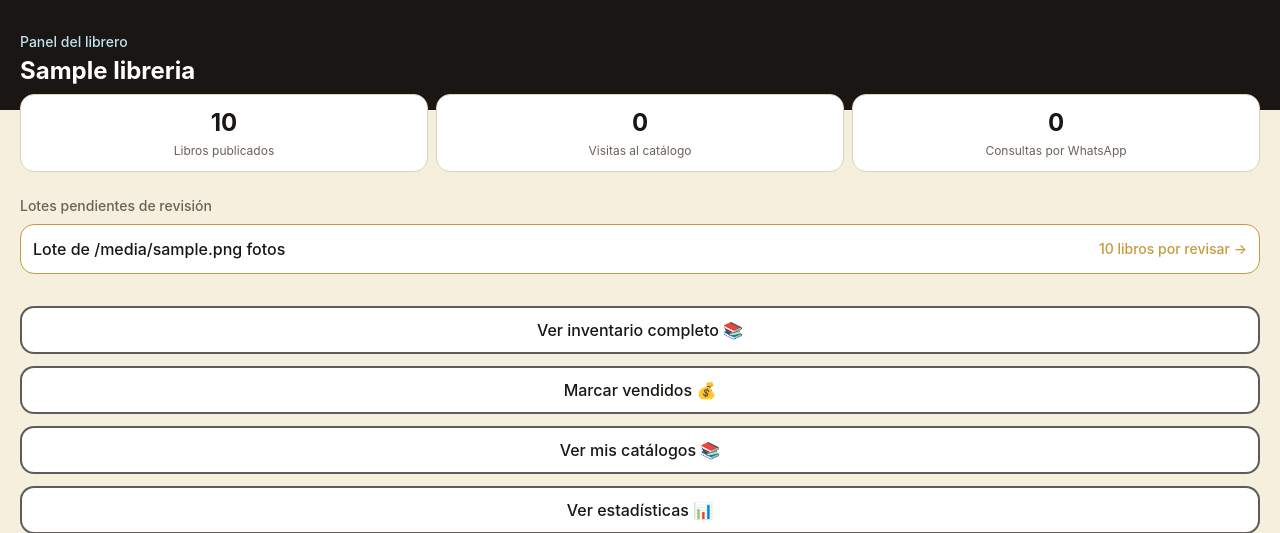
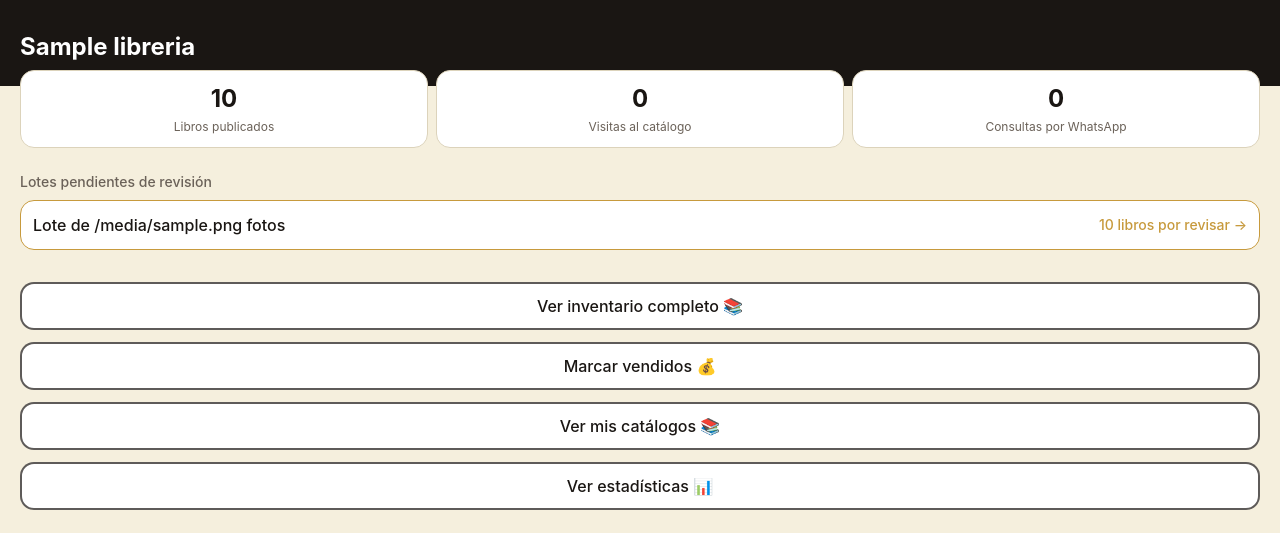
Before and after one commit to nvranco/librero, a FastAPI app: template app/templates/panel.html in a window 1280 px wide. Shown: the top 533 px of the page. Run offline with FastAPI, Linux system fonts and the light colour scheme; the template is opened without the code that fills it: most values are stand-ins (such as "Sample title", 1, 10 or a date in 2020); parts of the project's set-up code (start-up, migrations or seed data) failed here and were passed over; some libraries are stand-ins or nearby versions.

Commit message:
Sacar la etiqueta 'Panel del librero' del header del panel

```diff
--- a/app/templates/panel.html
+++ b/app/templates/panel.html
@@ -4,8 +4,7 @@
 <div class="min-h-screen flex flex-col">
 
   <header class="bg-tinta px-5 pt-8 pb-6">
-    <p class="text-celeste-claro text-sm font-medium">Panel del librero</p>
-    <h1 class="text-2xl font-bold text-white leading-tight mt-1">{{ libreria.nombre }}</h1>
+    <h1 class="text-2xl font-bold text-white leading-tight">{{ libreria.nombre }}</h1>
   </header>
 
   <main class="flex-1 px-5 -mt-4 pb-28">
```
